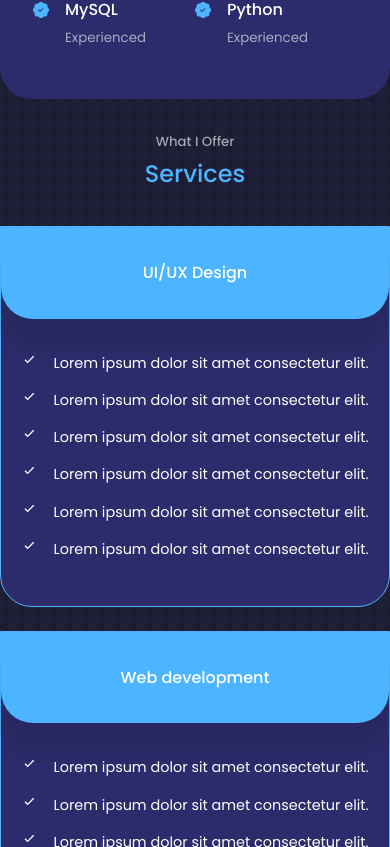
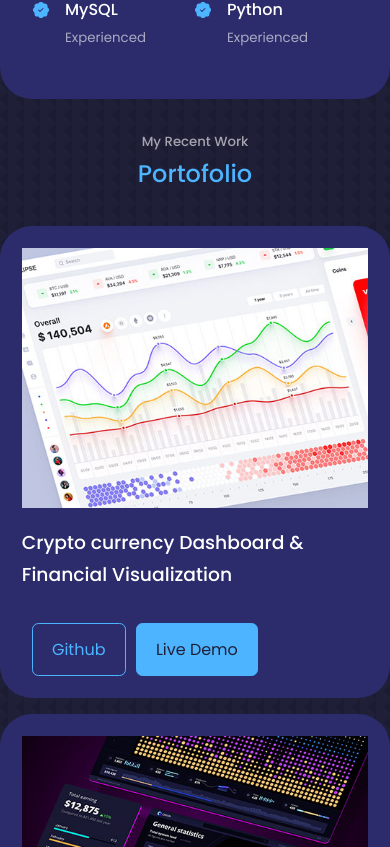
Before and after one commit to sonicnos/portfolio, a React (Create React App) app: page / in a window 390 px wide. Shown: the part 2517-3364 px from the top of the page. Built offline with nearby package versions, Linux system fonts and the light colour scheme.

Commit message:
'08/01/24'

```diff
--- a/src/App.jsx
+++ b/src/App.jsx
@@ -16,7 +16,6 @@ const App = () => {
       <Nav />
       <About />
       <Experience />
-      <Services />
       <Portofolio />
       <Contact />
       <Footer />
--- a/src/index.css
+++ b/src/index.css
@@ -121,7 +121,7 @@ img{
 /* ===================== MEDIA QUERIES (MEDUIM DEVICES) ===================== */
 @media screen and (max-width: 1024px) {
     .container {
-        width: var(--contaner-width-lg);
+        /* width: var(--contaner-width-lg); */
     }
 
     section {
```
